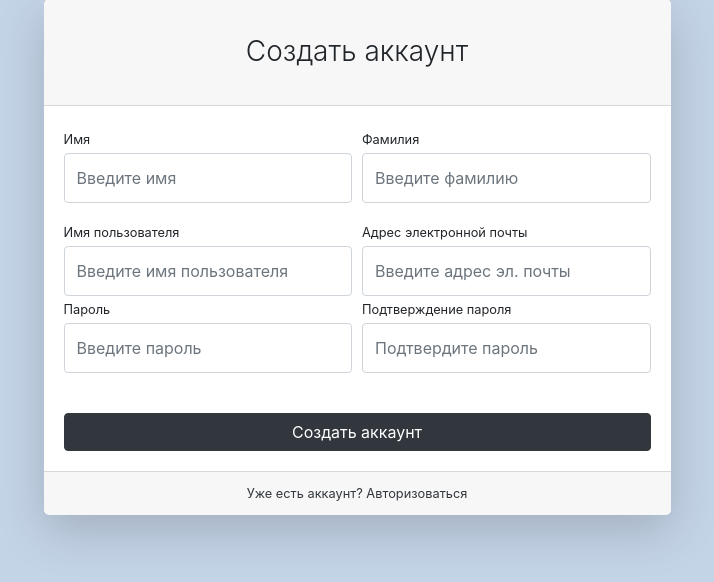
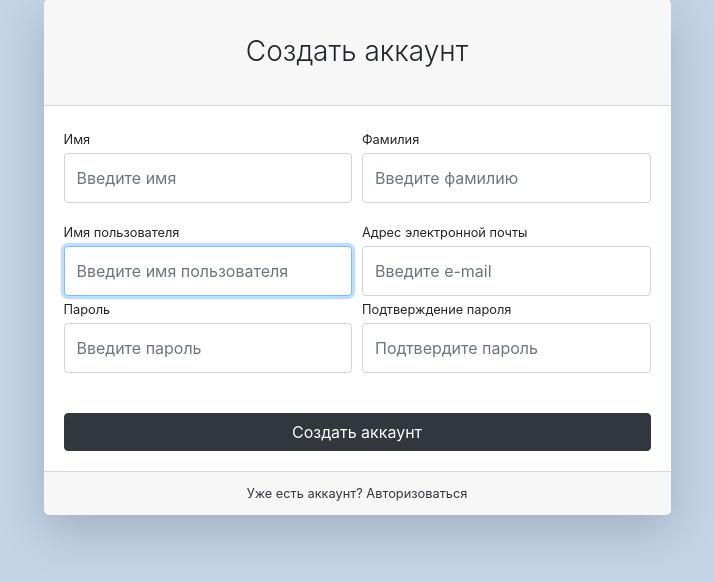
Before and after one commit to Angel2326/GeSH, a Django app: template authapp/templates/authapp/register.html in a window 1280 px wide. Shown: the part 149-731 px from the top of the page, without its empty margins (283-997 px from the left). Run offline with Django 3.2, Linux system fonts and the light colour scheme; the template is opened without the code that fills it: values that come from a table or form of the project are taken from there, others are empty; parts of the project's set-up code (start-up, migrations or seed data) failed here and were passed over; some libraries are stand-ins or nearby versions.

Commit message:
Сделана регистрация нового user, добавлен logout, динамически отображается в верхнем правом углу username

```diff
--- a/authapp/forms.py
+++ b/authapp/forms.py
@@ -1,8 +1,36 @@
-from django.contrib.auth.forms import  AuthenticationForm
+from django import forms
+from django.contrib.auth.forms import AuthenticationForm, UserCreationForm
 
 from authapp.models import New_user
 
+
 class New_userLoginForm(AuthenticationForm):
+    username = forms.CharField(widget=forms.TextInput(attrs={
+        'class': 'form-control py-4', 'placeholder': "Введите имя пользователя"
+    }))
+    password = forms.CharField(widget=forms.PasswordInput(attrs={
+        'class': 'form-control py-4', 'placeholder': "Введите пароль"
+    }))
+
     class Meta:
         model = New_user
-        fields = ('username','password')
+        fields = ('username', 'password')
+
+
+class UserRegisterForm(UserCreationForm):
+    username = forms.CharField(widget=forms.TextInput(attrs={
+        'class': 'form-control py-4', 'placeholder': 'Введите имя пользователя'}))
+    email = forms.CharField(widget=forms.EmailInput(attrs={
+        'class': 'form-control py-4', 'placeholder': 'Введите e-mail'}))
+    first_name = forms.CharField(widget=forms.TextInput(attrs={
+        'class': 'form-control py-4', 'placeholder': 'Введите имя'}))
+    last_name = forms.CharField(widget=forms.TextInput(attrs={
+        'class': 'form-control py-4', 'placeholder': 'Введите фамилию'}))
+    password1 = forms.CharField(widget=forms.PasswordInput(attrs={
+        'class': 'form-control py-4', 'placeholder': 'Введите пароль'}))
+    password2 = forms.CharField(widget=forms.PasswordInput(attrs={
+        'class': 'form-control py-4', 'placeholder': 'Подтвердите пароль'}))
+
+    class Meta:
+        model = New_user
+        fields = ('username', 'email', 'first_name', 'last_name', 'password1', 'password2')
--- a/authapp/templates/authapp/register.html
+++ b/authapp/templates/authapp/register.html
@@ -13,52 +13,45 @@
                             <div class="card-header"><h3 class="text-center font-weight-light my-4">Создать аккаунт</h3>
                             </div>
                             <div class="card-body">
-                                <form>
+                                <form action="{% url 'users:register' %}" method="POST">
+                                    {%csrf_token %}
                                     <div class="form-row">
                                         <div class="col-md-6">
                                             <div class="form-group">
-                                                <label class="small mb-1" for="inputFirstName">Имя</label>
-                                                <input class="form-control py-4" id="inputFirstName" type="text"
-                                                       placeholder="Введите имя"/>
+                                                <label class="small mb-1" for="{{form.first_name.id_for_label}}">Имя</label>
+                                                {{ form.first_name}}
                                             </div>
                                         </div>
                                         <div class="col-md-6">
                                             <div class="form-group">
-                                                <label class="small mb-1" for="inputLastName">Фамилия</label>
-                                                <input class="form-control py-4" id="inputLastName" type="text"
-                                                       placeholder="Введите фамилию"/>
+                                                <label class="small mb-1" for="{{form.last_name.id_for_label}}">Фамилия</label>
+                                                {{ form.last_name}}
                                             </div>
                                         </div>
                                     </div>
                                     <div class="form-row">
                                         <div class="col-md-6">
-                                            <label class="small mb-1" for="inputUsername">Имя пользователя</label>
-                                            <input class="form-control py-4" id="inputUsername" type="text"
-                                                   aria-describedby="usernameHelp"
-                                                   placeholder="Введите имя пользователя"/>
+                                            <label class="small mb-1" for="{{form.username.id_for_label}}">Имя пользователя</label>
+                                            {{ form.username}}
                                         </div>
                                         <div class="col-md-6">
-                                            <label class="small mb-1" for="inputEmailAddress">Адрес электронной
+                                            <label class="small mb-1" for="{{form.email.id_for_label}}">Адрес электронной
                                                 почты</label>
-                                            <input class="form-control py-4" id="inputEmailAddress" type="email"
-                                                   aria-describedby="emailHelp"
-                                                   placeholder="Введите адрес эл. почты"/>
+                                            {{form.email}}
                                         </div>
                                     </div>
                                     <div class="form-row">
                                         <div class="col-md-6">
                                             <div class="form-group">
-                                                <label class="small mb-1" for="inputPassword">Пароль</label>
-                                                <input class="form-control py-4" id="inputPassword" type="password"
-                                                       placeholder="Введите пароль"/>
+                                                <label class="small mb-1" for="{{form.password1.id_for_label}}">Пароль</label>
+                                                {{form.password1}}
                                             </div>
                                         </div>
                                         <div class="col-md-6">
                                             <div class="form-group">
-                                                <label class="small mb-1" for="inputConfirmPassword">Подтверждение
+                                                <label class="small mb-1" for="{{form.password2.id_for_label}}">Подтверждение
                                                     пароля</label>
-                                                <input class="form-control py-4" id="inputConfirmPassword"
-                                                       type="password" placeholder="Подтвердите пароль"/>
+                                                {{form.password2}}
                                             </div>
                                         </div>
                                     </div>
@@ -68,7 +61,7 @@
                                 </form>
                             </div>
                             <div class="card-footer text-center">
-                                <div class="small"><a href="login.html">Уже есть аккаунт? Авторизоваться</a></div>
+                                <div class="small"><a href="{% url 'users:login' %}">Уже есть аккаунт? Авторизоваться</a></div>
                             </div>
         </div>
     </div>
--- a/authapp/urls.py
+++ b/authapp/urls.py
@@ -1,9 +1,11 @@
 from django.urls import path
 
-from authapp.views import login
+from authapp.views import login, register,logout
 
 app_name = 'authapp'
 
 urlpatterns = [
     path('login/', login, name='login'),
+    path('register/', register, name='register'),
+    path('logout/', logout, name='logout'),
 ]
--- a/mainapp/templates/mainapp/index.html
+++ b/mainapp/templates/mainapp/index.html
@@ -19,7 +19,7 @@
                     Бесплатная доставка по всему миру! Аутлет: до -70% Собственный бренд. -20% новым покупателям.
                 </p>
                 <button id="start-purchase-btn" type="button" class="btn btn-lg">
-                    <a id="start-purchase-link" href="{% url 'products' %}">
+                    <a id="start-purchase-link" href="{% url 'products:index' %}">
                         Начать покупки
                     </a>
                 </button>
--- a/mainapp/templates/mainapp/products.html
+++ b/mainapp/templates/mainapp/products.html
@@ -59,8 +59,8 @@
                 <div class="col-lg-4 col-md-6 mb-4">
                     <div class="card h-100">
                         <a href="#">
-                            <img class="card-img-top"
-                                 src="/media/{{product.picture}}"   alt="">
+                            <img alt=""
+                                 class="card-img-top" src="/media/{{ product.picture }}">
                         </a>
                         <div class="card-body">
                             <h4 class="card-title">
```
Also changed, not shown: authapp/templates/authapp/login.html (+10 -12 lines), authapp/views.py (+25 -5 lines), mainapp/templates/mainapp/shablon.html (+13 -6 lines).
